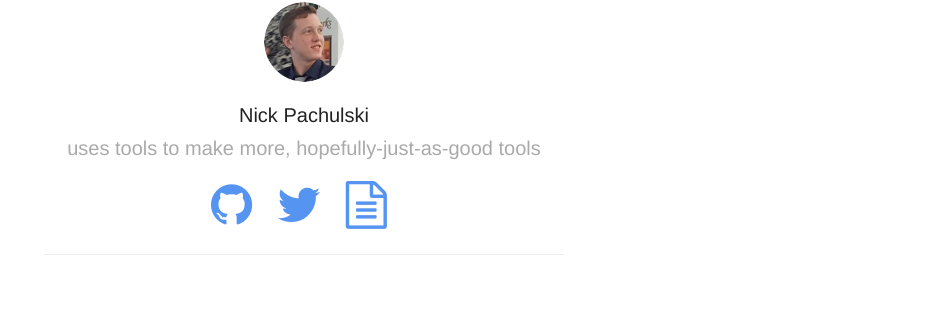
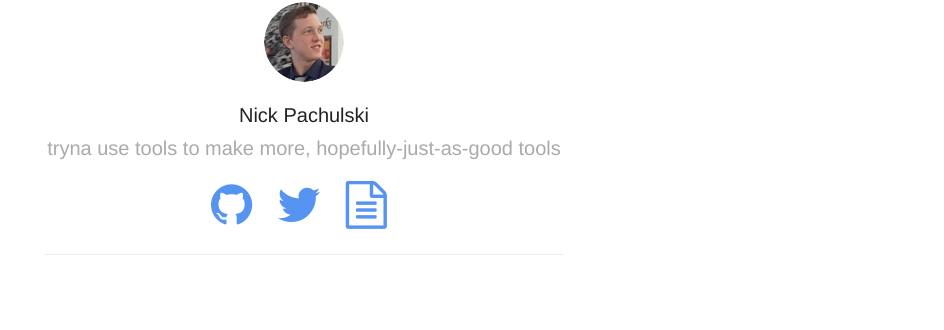
Before and after one commit to pachun/old.pachun.github.io, a Jekyll site: the page built from index.html, in a window 1280 px wide. Shown: the part 136-466 px from the top of the page, without its empty margins (336-1280 px from the left). Built offline with Jekyll 4.4.1, drawn with Linux system fonts in a browser that asks for light colours; nearby versions of some CDN libraries; Markdown is read by kramdown in place of the engine named in the settings; the list of posts is cut into pages by our own code.

Commit message:
Update website description.

```diff
--- a/_config.yml
+++ b/_config.yml
@@ -1,5 +1,5 @@
 name: Nick Pachulski
-description: uses tools to make more, hopefully-just-as-good tools
+description: tryna use tools to make more, hopefully-just-as-good tools
 meta_description: ""
 
 aboutPage: true
```
